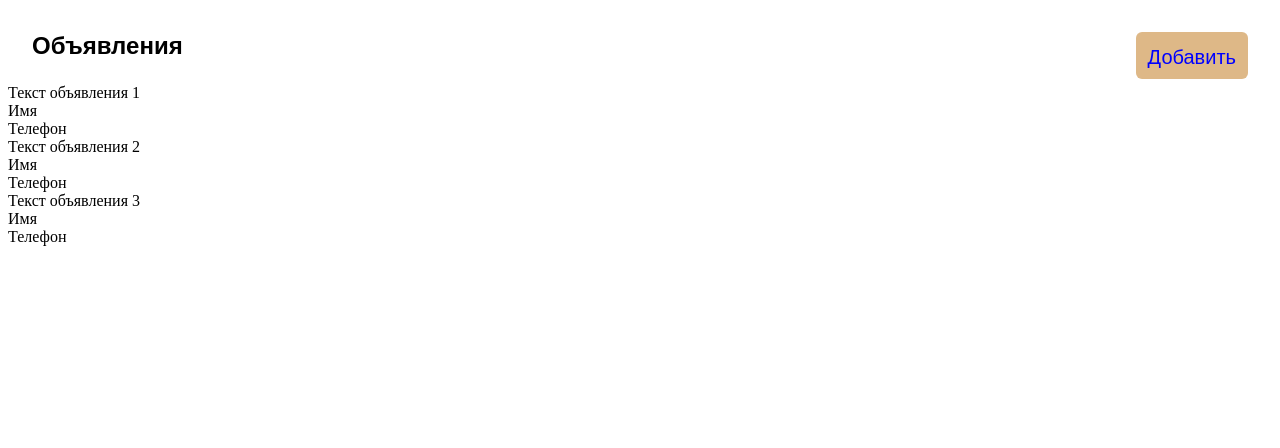
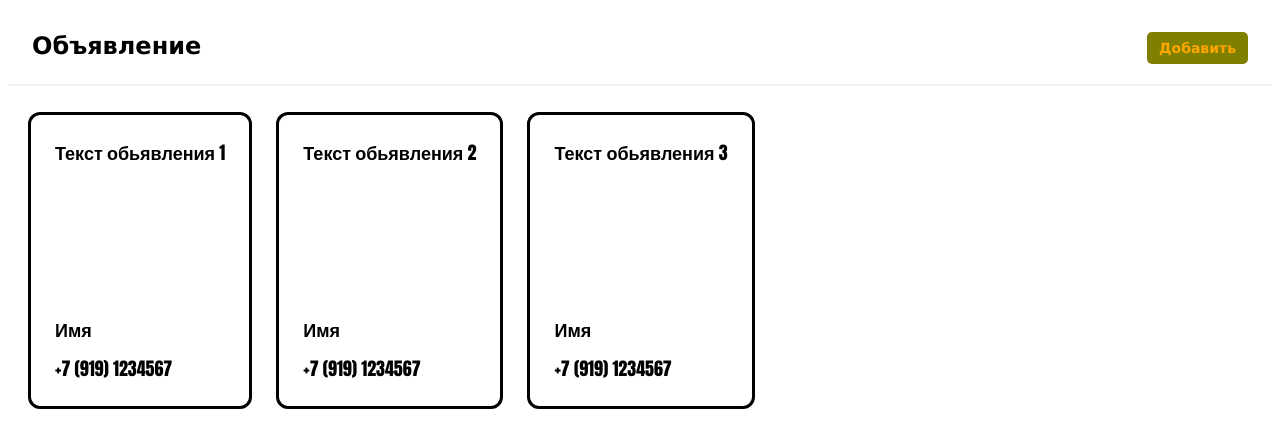
Before and after one commit to XuMuKxD/Ads-frontend, a plain HTML site: page index.html in a window 1280 px wide. Drawn offline with Linux system fonts and the light colour scheme.

Commit message:
Second commit

```diff
--- a/index.html
+++ b/index.html
@@ -3,47 +3,31 @@
 <head>
     <meta charset="UTF-8">
     <meta name="viewport" content="width=device-width, initial-scale=1.0">
-    <title>Объявления</title>
-    <link href="style.css" rel="stylesheet"/>
+    <title>Обьявление</title>
+    <link rel="stylesheet" href="style.css"/>
+    <link rel="stylesheet" href="">
+    <link rel="shortcut icon" href="./icon.ico" type="image/x-icon" />
 </head>
 <body>
-    <div class="Ads_header">
-        <div class="Header_title">Объявления</div>
-        <div class="Header_button">Добавить</div>
+    <div class="Ads__header">
+        <div class="Header__title">Объявление</div>
+        <div class="Header__button">Добавить</div>
     </div>
-    <div class="Ads_content">
-        <div class="Ads_box">
-            <div class="Box_info">
-                Текст объявления 1
-            </div>
-            <div class="Box_name">
-                Имя
-            </div>
-            <div class="Box_phone">
-                Телефон
-            </div>
+    <div class="Ads__content">
+        <div class="Ads__box">
+            <div class="Box__info">Текст обьявления 1</div>
+            <div class="Box__name">Имя</div>
+            <div class="Box_phone">+7 (919) 1234567</div>
         </div>
-        <div class="Ads_box">
-            <div class="Box_info">
-                Текст объявления 2
-            </div>
-            <div class="Box_name">
-                Имя
-            </div>
-            <div class="Box_phone">
-                Телефон
-            </div>
+        <div class="Ads__box">
+            <div class="Box__info">Текст обьявления 2</div>
+            <div class="Box__name">Имя</div>
+            <div class="Box_phone">+7 (919) 1234567</div>
         </div>
-        <div class="Ads_box">
-            <div class="Box_info">
-                Текст объявления 3
-            </div>
-            <div class="Box_name">
-                Имя
-            </div>
-            <div class="Box_phone">
-                Телефон
-            </div>
+        <div class="Ads__box">
+            <div class="Box__info">Текст обьявления 3</div>
+            <div class="Box__name">Имя</div>
+            <div class="Box_phone">+7 (919) 1234567</div>
         </div>
     </div>
 </body>
--- a/style.css
+++ b/style.css
@@ -1,24 +1,52 @@
-.Ads_header{
+.Ads__header {
+    font-family: Verdana, Geneva, Tahoma, sans-serif;
     padding: 24px;
+    border-bottom: 2px solid #f1f1f1;
 }
 
-.Header_title{
+.Header__title {
     font-size: 24px;
-    font-family: fantasy;
     font-weight: 700;
     display: inline-block;
     cursor: default;
 }
 
-.Header_button{
+.Header__button {
+    font-size: 14px;
+    font-weight: 700;
     float: right;
     display: inline-block;
-    font-size: 20px;
-    font-family: Impact, Haettenschweiler, 'Arial Narrow Bold', sans-serif;
-    font-weight: 400;
-    color: blue;
-    border-radius: 6px;
-    background-color: burlywood;
+    background-color: olive;
+    color: orange;
+    border-radius: 5px;
     cursor: pointer;
     padding: 8px 12px;
 }
+
+.Ads__content {
+    margin-top: 26px;
+}
+
+.Ads__box {
+    display: inline-block;
+    font-family: Impact, Haettenschweiler, 'Arial Narrow Bold', sans-serif;
+    font-weight: 700;
+    font-size: 18px;
+    padding: 24px;
+    border: solid black;
+    border-radius: 12px;
+    margin-left: 20px;
+    cursor: default;
+}
+
+.Box__info {
+
+}
+
+.Box__name {
+    margin-top: 150px;
+}
+
+.Box_phone {
+    margin-top: 12px;
+}
```
Also changed, not shown: icon.ico (added).
